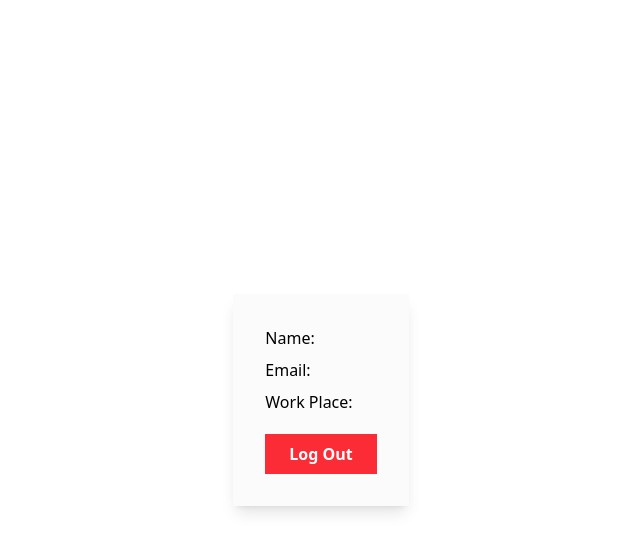
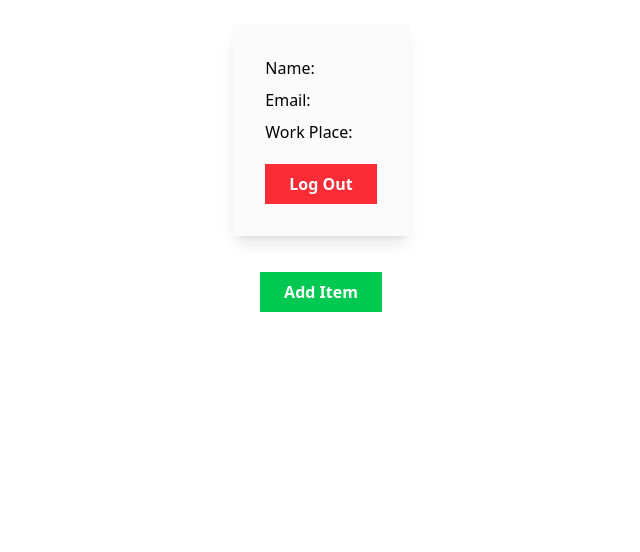
Before and after one commit to Albatraoz12/workapp, a Next.js app: page /dashboard in a window 1280 px wide. Shown: the top 552 px of the page, without its empty margins (319-959 px from the left). Built offline with nearby package versions, Linux system fonts and the light colour scheme; no server answers.

Commit message:
remove unsused code and add button to open dialog for adding an item

```diff
--- a/app/components/UserInfo.tsx
+++ b/app/components/UserInfo.tsx
@@ -1,9 +1,9 @@
 "use client";
-import React from "react";
+import React, { useState } from "react";
 import { signOut } from "next-auth/react";
 import { useSession } from "next-auth/react";
+import AddItem from "./AddItem";
 
-// Utöka session typen lokalt
 interface ExtendedUser {
   name?: string | null;
   email?: string | null;
@@ -16,13 +16,12 @@ interface ExtendedSession {
 }
 
 const UserInfo = () => {
+  const [open, setOpen] = useState(false);
   const { data: session } = useSession();
   const extendedSession = session as ExtendedSession;
 
-  console.log(session);
-
   return (
-    <div className="grid place-items-center h-screen">
+    <div className="flex flex-col mx-2 items-center">
       <div className="shadow-lg p-8 bg-zinc-300/10 flex flex-col gap-2 my-6">
         <div>
           Name: <span className="font-bold">{extendedSession?.user?.name}</span>
@@ -42,6 +41,18 @@ const UserInfo = () => {
           Log Out
         </button>
       </div>
+      <div>
+        {!open ? (
+          <button
+            onClick={() => setOpen(true)}
+            className="bg-green-500 font-bold text-white px-6 py-2 mt-3 cursor-pointer"
+          >
+            Add Item
+          </button>
+        ) : (
+          <AddItem setOpen={setOpen} />
+        )}
+      </div>
     </div>
   );
 };
```
